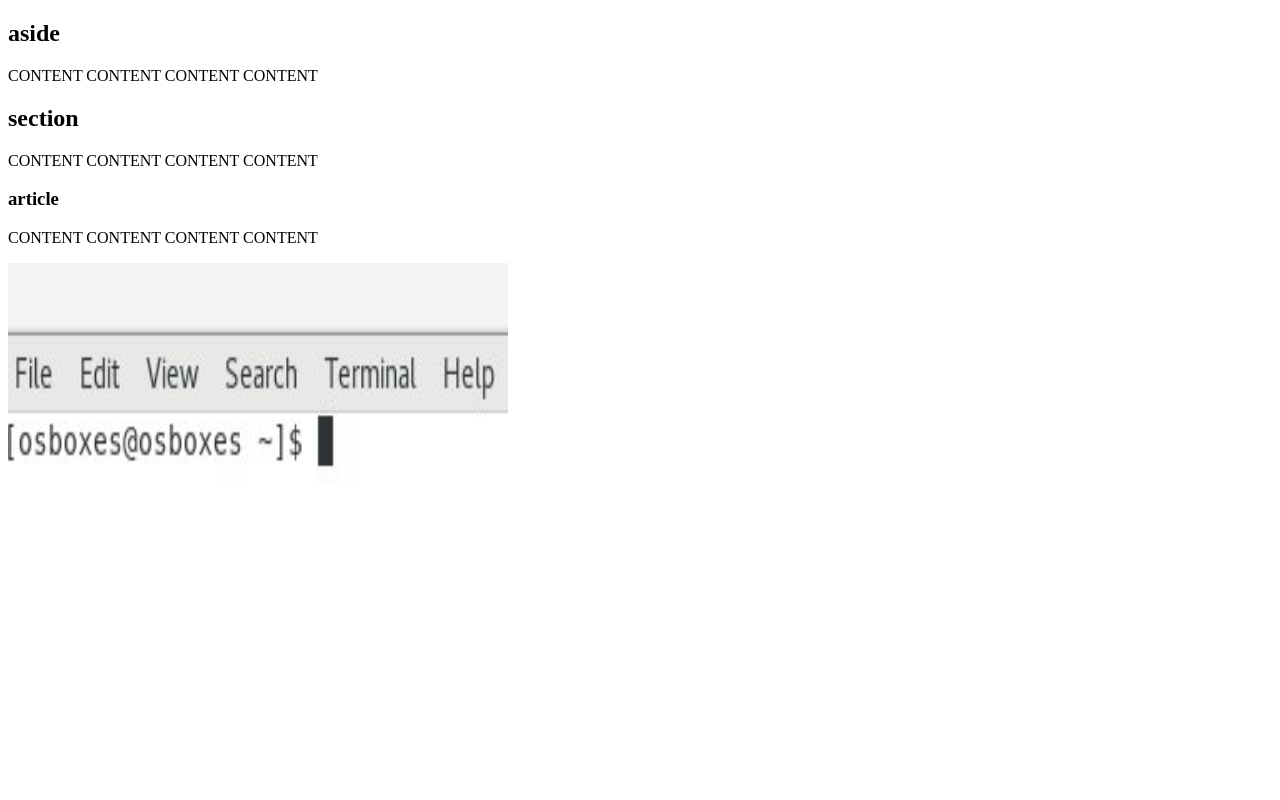
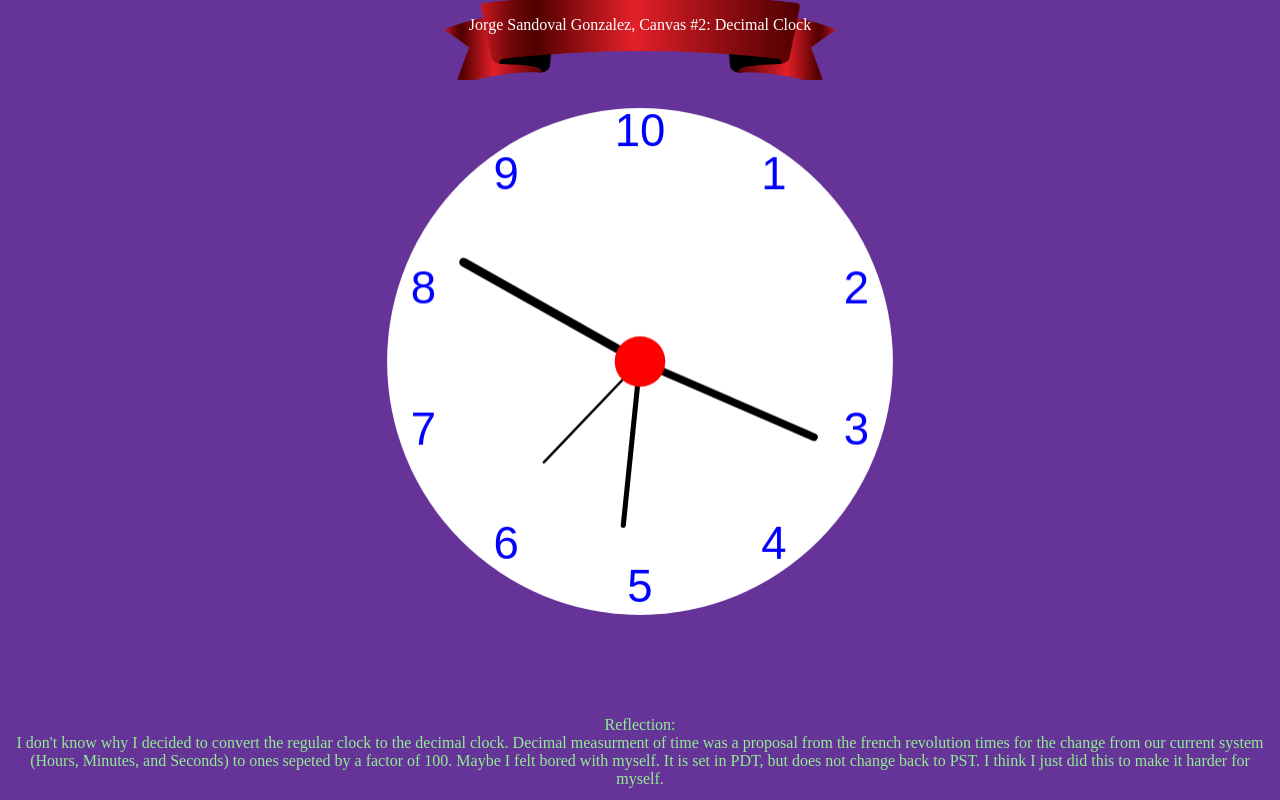
Before and after one commit to jsandovalgonzalez243/website, a plain HTML site: page index.html in a window 1280 px wide. Drawn offline with Linux system fonts and the light colour scheme.

Commit message:
i am mento

```diff
--- a/index.html
+++ b/index.html
@@ -1,22 +1,29 @@
 <!DOCTYPE html>
 <html lang="en">
+
 <head>
     <meta charset="UTF-8">
-    <title>yo does this count</title>
+    <title>Jorge Sandoval Gonzalez, Canvas #2: Decimal Clock</title>
+    <link href="style.css" rel="stylesheet">
 </head>
+
 <body>
-    <aside>
-        <h2>aside</h2>
-        <p>CONTENT CONTENT CONTENT CONTENT</p>
-    </aside>
-    <section>
-        <h1>section</h1>
-        <p>CONTENT CONTENT CONTENT CONTENT</p>
-    </section>
-    <article>
-        <h3>article</h3>
-        <p>CONTENT CONTENT CONTENT CONTENT</p>
-        <img src="foto_no_exif.jpg" alt="blank terminal CentOS" width="500px" height="250px">
-    </article>
+
+    <header>
+        <p>Jorge Sandoval Gonzalez, Canvas #2: Decimal Clock</p>
+    </header>
+
+    <canvas id="canvas">
+
+        Sorry, your browser does not support canvas.
+
+    </canvas>
+
+    <footer>
+        <p>Reflection:<br>I don't know why I decided to convert the regular clock to the decimal clock. Decimal measurment of time was a proposal from the french revolution times for the change from our current system (Hours, Minutes, and Seconds) to ones sepeted by a factor of 100. Maybe I felt bored with myself. It is set in PDT, but does not change back to PST. I think I just did this to make it harder for myself.</p>
+    </footer>
+
+    <script src="script.js"></script>
 </body>
+
 </html>
--- /dev/null
+++ b/script.js
@@ -0,0 +1,101 @@
+const canvas = document.getElementById("canvas");
+const header = document.getElementsByTagName("header");
+const footer = document.getElementsByTagName("footer");
+
+setInterval(clock);
+
+function clock() {
+    canvas.width = window.innerWidth;
+    canvas.height = window.innerHeight - 237.333;
+
+    let radius;
+
+    const ctx = canvas.getContext("2d");
+
+    if (canvas.width > canvas.height) {
+        radius = canvas.height / 2;
+        centerx = (canvas.width / 2) - radius;
+        centery = 0;
+        }
+    else {
+        radius = canvas.width / 2;
+        centerx = 0;
+        centery = (canvas.height / 2) - radius;
+
+    }
+    ctx.translate(radius, radius);
+    radius = radius * 0.90;
+    drawClock(ctx, radius);
+}
+
+function drawClock(ctx, radius) {
+    ctx.arc(centerx, centery, radius, 0 , 2 * Math.PI);
+    ctx.fillStyle = "white";
+    ctx.fill();
+
+    drawNumbers(ctx, radius, 10);
+
+    const now = new Date();
+    let hour = now.getHours()-7;
+    let minute = now.getMinutes();
+    let second = now.getSeconds();
+    let millisecond = now.getMilliseconds();
+
+    a=(hour*Math.PI/12)+(minute*Math.PI/720)+(second*Math.PI/43200)+(millisecond*Math.PI/43200000);
+    drawHands (ctx, radius, a, 0.035, 0.8)
+
+    b=((hour*Math.PI/12)+(minute*Math.PI/720)+(second*Math.PI/43200)+(millisecond*Math.PI/43200000))*10;
+    drawHands (ctx, radius, b, 0.03, 0.75)
+
+    c=((hour*Math.PI/12)+(minute*Math.PI/720)+(second*Math.PI/43200)+(millisecond*Math.PI/43200000))*1000;
+    drawHands (ctx, radius, c, 0.02, 0.65)
+
+    d=((hour*Math.PI/12)+(minute*Math.PI/720)+(second*Math.PI/43200)+(millisecond*Math.PI/43200000))*100000;
+    drawHands (ctx, radius, d, 0.01, 0.55)
+
+    ctx.beginPath();
+    ctx.arc(centerx, centery, radius * 0.1, 0, 2 * Math.PI);
+    ctx.fillStyle = 'red';
+    ctx.fill();
+}
+
+function drawNumbers(ctx, radius, count) {
+    ctx.font = radius * 1.8/count + "px arial";
+    ctx.textBaseline = "middle";
+    ctx.textAlign = "center";
+    ctx.fillStyle = 'blue';
+
+    for(let num = 1; num <= count; num++){
+        let ang = num * Math.PI / (count / 2);
+        ctx.rotate(ang);
+        ctx.translate(0, -radius * (1-(1/count)));
+        ctx.rotate(-ang);
+        ctx.fillText(num.toString(), centerx, centery);
+        ctx.rotate(ang);
+        ctx.translate(0, radius * (1-(1/count)));
+        ctx.rotate(-ang);
+    }
+}
+
+function drawHands(ctx, radius, time, handwidth, handlength) {
+    ctx.beginPath();
+    ctx.lineWidth = radius * handwidth;
+    ctx.lineCap = "round";
+    ctx.moveTo(centerx, centery);
+    ctx.translate(centerx, centery)
+    ctx.rotate(time);
+    ctx.translate(-centerx, -centery)
+    ctx.lineTo(centerx, -radius * handlength + centery);
+    ctx.stroke();
+    ctx.translate(centerx, centery)
+    ctx.rotate(-time);
+    ctx.translate(-centerx, -centery)
+    ctx.closePath();
+}
+
+clock();
+
+window.addEventListener("resize", () => {
+    clock();
+}
+);
--- /dev/null
+++ b/style.css
@@ -0,0 +1,33 @@
+body {
+    display: flex;
+    flex-direction: column;
+    margin: 0;
+    overflow: hidden;
+    text-align: center;
+    height: 100vh;
+    background-color: RebeccaPurple;
+    color: white;
+}
+
+canvas {
+  justify-content: center;
+  align-items: center;
+  width: 100%;
+  height: calc(100vh - 237.333px);
+}
+
+
+header {
+    height: 80px;
+    background-image: url('ribbon.png');
+    background-repeat: no-repeat;
+    background-position: center;
+    background-size: 400px 100px;
+  }
+
+footer > p {
+  color:lightgreen;
+  margin: 12px 12px;
+  position: absolute;
+  bottom: 0;
+}
```
Also changed, not shown: index-1.html (added, +22 -0 lines), ribbon.png (added).
